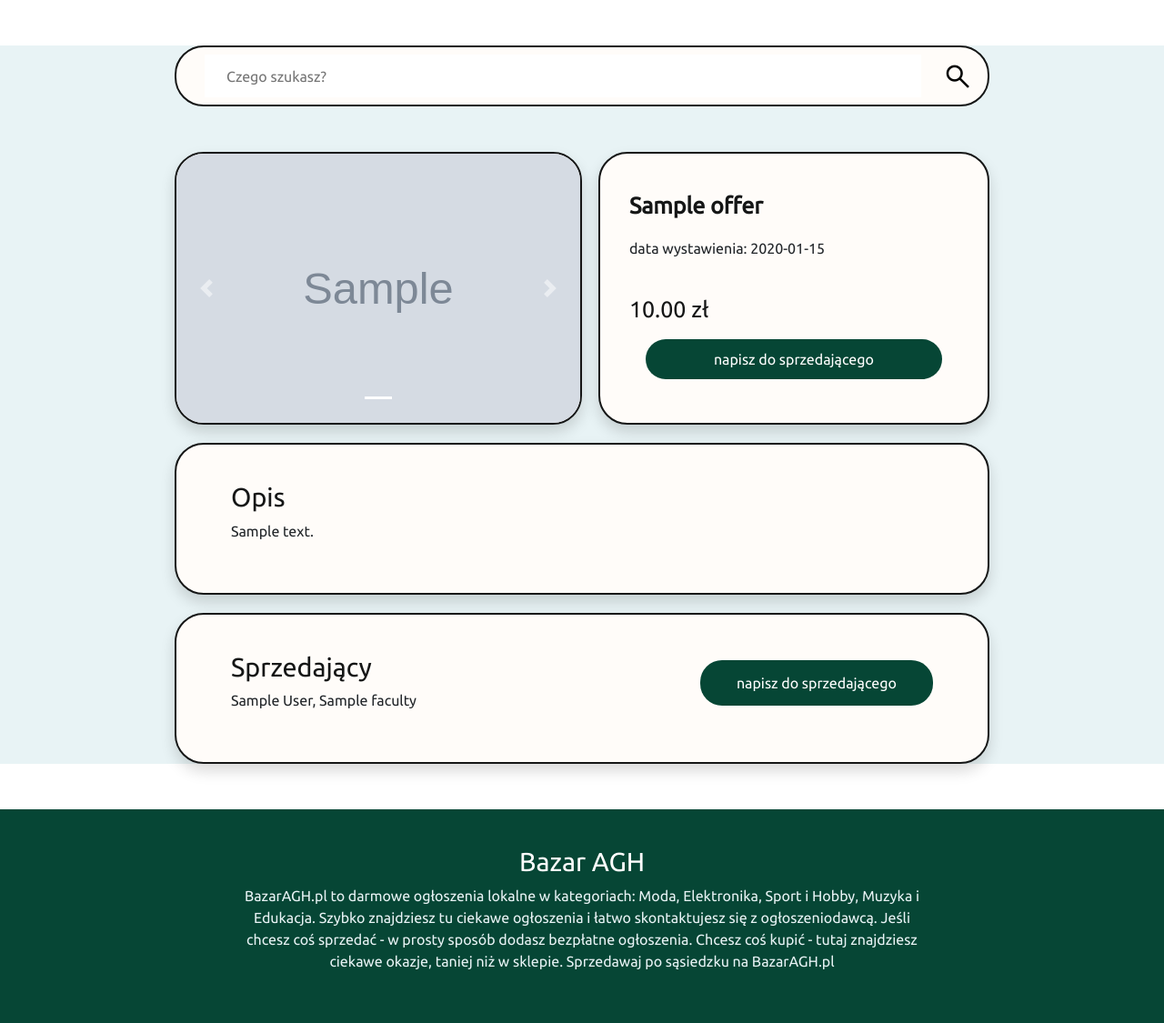
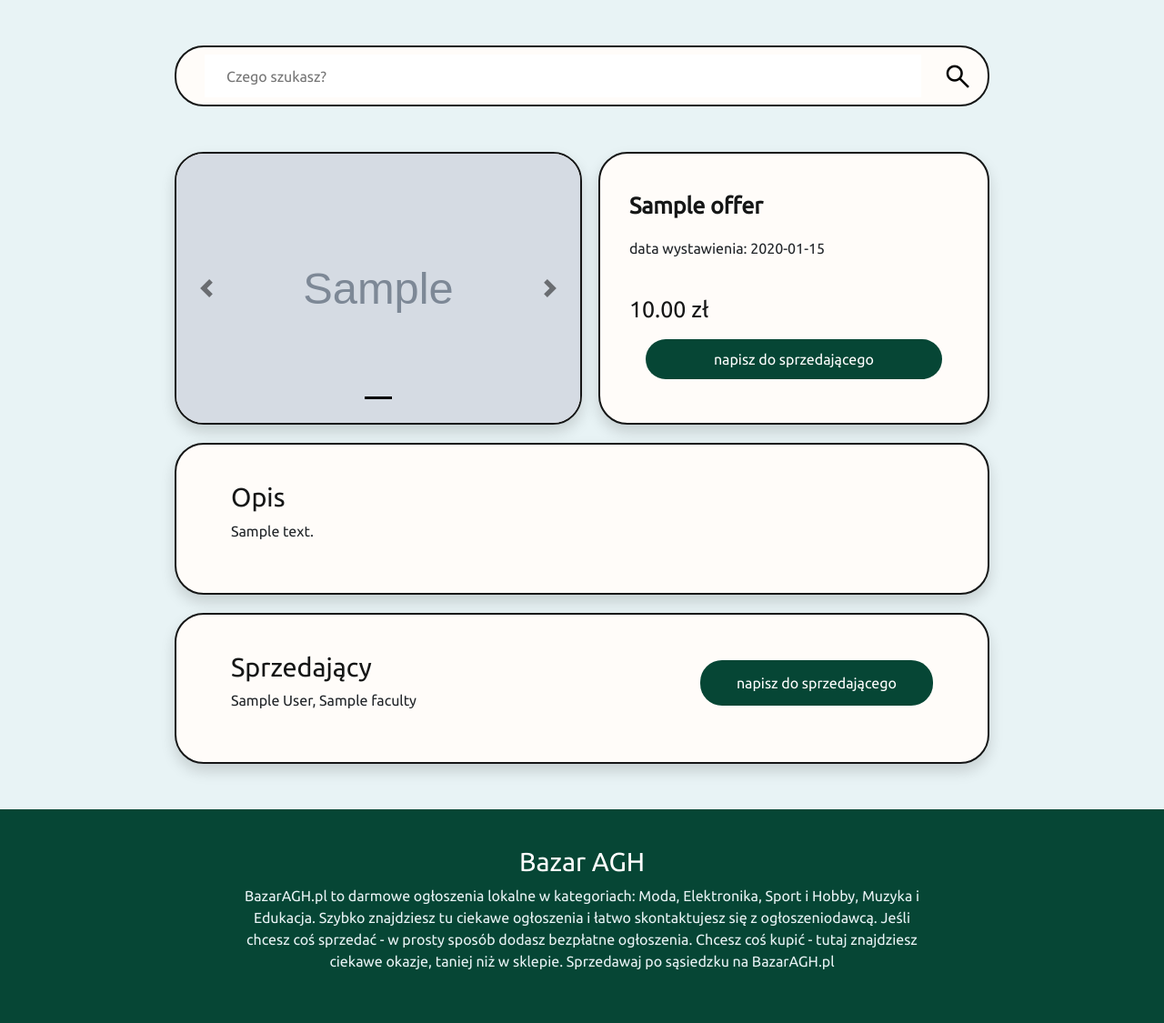
Before and after one commit to bazaragh/bazaragh, a Flask app: template app/templates/offer/offer.jinja in a window 1280 px wide. Shown: the part 64-1189 px from the top of the page at 91% size. Run offline with Flask 3, Linux system fonts and the light colour scheme; the template is opened without the code that fills it: most values are stand-ins (such as "Sample title", 1, 10 or a date in 2020); grey boxes marked "Sample" are stand-in pictures; parts of the project's set-up code (start-up, migrations or seed data) failed here and were passed over; some libraries are stand-ins or nearby versions.

Commit message:
carousel

```diff
--- a/app/static/styles/constants.css
+++ b/app/static/styles/constants.css
@@ -25,6 +25,7 @@
 
 body{
   font-family: 'Ubuntu', sans-serif;
+  background-color: var(--white);
 }
 
 h1 {
--- a/app/static/styles/offer.css
+++ b/app/static/styles/offer.css
@@ -23,12 +23,17 @@ section.main-containers-wrapper {
     justify-content: center;
     align-content: center;
     overflow: hidden;
-
+    background-color: var(--main);
 }
 
 .photos-container img {
     width: 80%;
-    background-color: rgb(118, 118, 71);
+}
+
+.carousel-indicators,
+.carousel-control-next,
+.carousel-control-prev /*, .carousel-indicators */ {
+    filter: invert(100%);
 }
 
 .main-details-container {
@@ -37,11 +42,12 @@ section.main-containers-wrapper {
     padding: 32px;
 }
 
-#title, #price{
+#title,
+#price {
     font-size: 25px;
 }
 
-#title{
+#title {
     font-size: 25px;
     font-weight: 600;
 }
@@ -156,7 +162,8 @@ section.main-containers-wrapper {
         align-content: flex-start;
     }
 
-    #title, #price{
+    #title,
+    #price {
         font-size: 22px;
     }
 }
@@ -204,7 +211,7 @@ section.main-containers-wrapper {
         padding: 5px;
     }
 
-    h2#title{
+    h2#title {
         margin-bottom: 16px;
     }
 }
--- a/app/templates/_macros.html
+++ b/app/templates/_macros.html
@@ -57,7 +57,7 @@
         <div class="carousel-inner">
             {% for image in images %}
             <<div {% if  loop.index0==0 %} class="active carousel-item"{% else %} class="carousel-item" {% endif %}>
-                <img class="d-block w-100" src="{{image}}" alt="slide">
+                <img class="d-block w-100" src="{{ url_for('static', filename=image) }}" alt="slide">
             </div>
             {% endfor %}
         </div>
```
